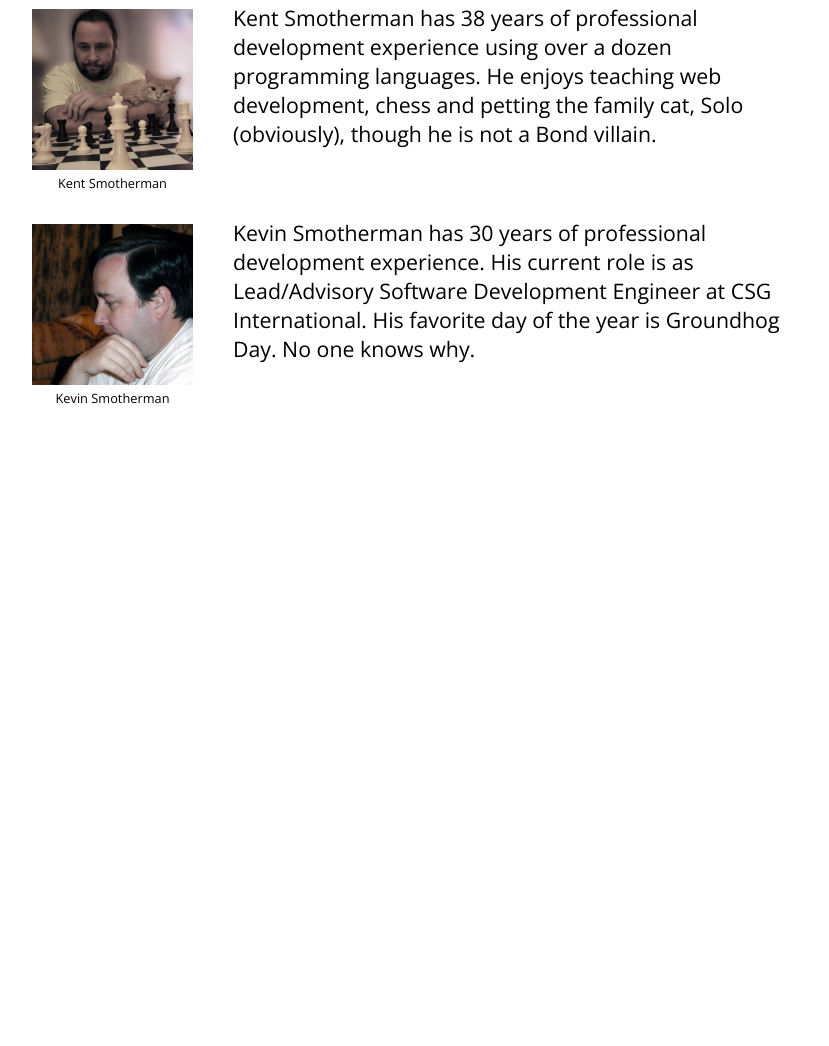
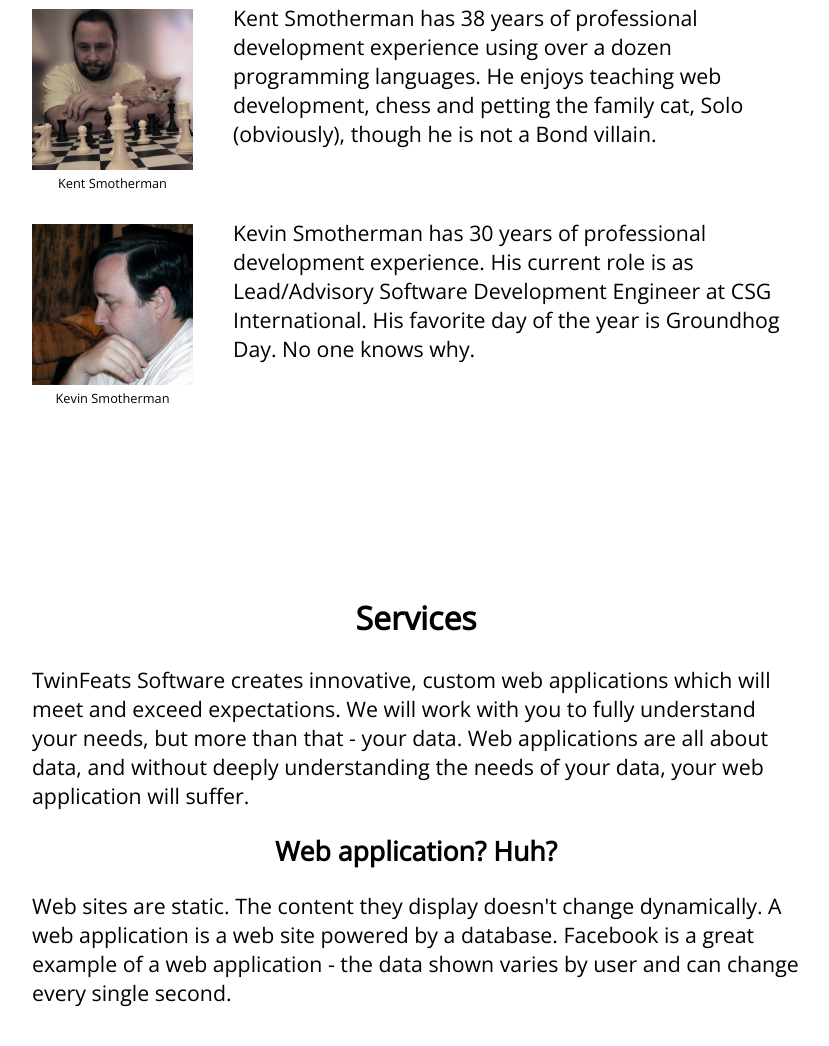
Before and after one commit to NakitaW/2023-may-foundations, a plain HTML site: page Twinfeats/Index.html in a window 1280 px wide. Shown: the part 1116-2162 px from the top of the page, without its empty margins (224-1053 px from the left). Before the commit the page ends 1600 px from the top, so only its background shows below. Drawn offline with nearby package versions, Linux system fonts and the light colour scheme; files whose address does not match are found by name.

Commit message:
Twinfeats

```diff
--- a/Code-Challenge-4/css/default.css
+++ b/Code-Challenge-4/css/default.css
@@ -6,7 +6,9 @@ html {
 #section {
     background-repeat: no-repeat;
     background-size: contain;
+    background-attachment: fixed;
     margin: auto;
     width: 60%;
+    left: 0%;
 
 }
--- a/Twinfeats/Index.html
+++ b/Twinfeats/Index.html
@@ -60,5 +60,19 @@
                 </div>
             </div>
         </article>
+        <article id="services">
+            <h1>Services</h1>
+            <p>TwinFeats Software creates innovative, custom web applications which will meet
+                and exceed expectations. We will work with you to fully understand your needs,
+                but more than that - your data. Web applications are all about data, and without
+                deeply understanding the needs of your data, your web application will suffer.
+            </p>
+            <h2>Web application? Huh?</h2>
+            <p>Web sites are static. The content they display doesn't change dynamically. A web application is a web site
+                powered by a database. Facebook is a great example of a web application - the data shown varies by user and
+                can change every single second.
+            </p>
+
+        </article>
     </body>
 </html>
--- a/Twinfeats/css/standard.css
+++ b/Twinfeats/css/standard.css
@@ -17,6 +17,7 @@ nav {
     top: 0;
     left: 0;
     width: 100%;
+    z-index: 5;
 
 }
 a {
@@ -35,6 +36,26 @@ article {
     padding-top: 4rem;
     padding-left: 20vw;
     padding-right: 20vw;
+    position: relative;
+
+}
+article::before {
+    content: "";
+    position: absolute;
+    top: 0;
+    left: 0;
+    width: 100%;
+    height: 100vh;
+    background-repeat: no-repeat;
+    background-size: cover;
+    background-position: center;
+    background-attachment: fixed;
+    opacity: 0.1;
+    z-index: -1;
+
+}
+#about::before {
+    background-image: url("../images/c64.jpg");
 }
 .logo {
         width: 9ch;
@@ -67,3 +88,13 @@ article {
     margin-bottom: 2em;
 
 }
+#services::before {
+    background-image: url("../images/www.jpg");
+}
+
+#services > h2 {
+    font-size: 1.25em;
+}
+#services > p {
+    text-align: left;
+}
```
Also changed, not shown: Code-Challenge-4/Index.html (+1 -0 lines).
